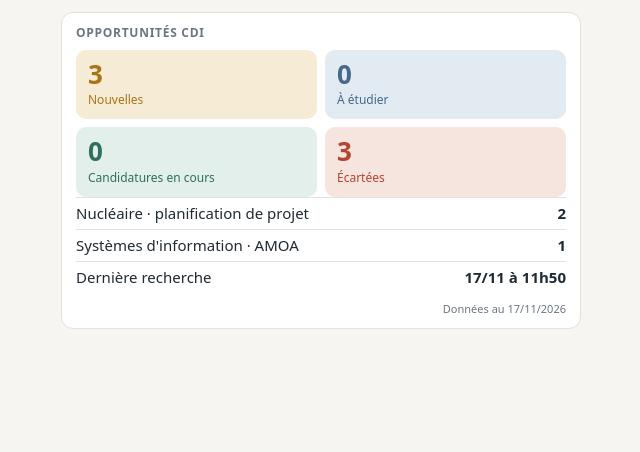
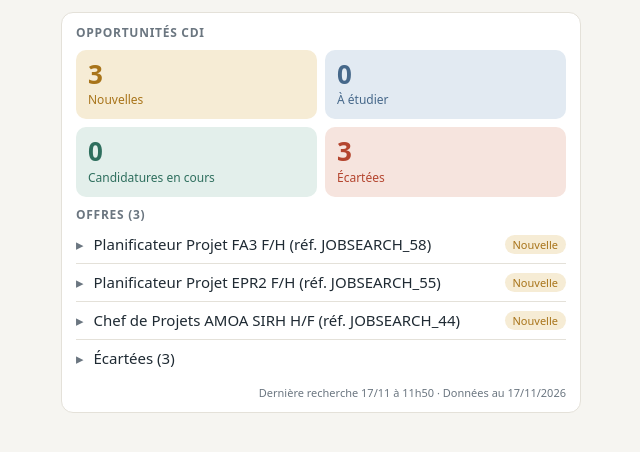
Before and after one commit to sammolawlify/tableau-de-bord, a plain HTML site: page opportunites-cdi.html in a window 1280 px wide. Shown: the whole page, without its empty margins (319-959 px from the left). Drawn offline with Linux system fonts and the light colour scheme.

Commit message:
Ajoute les listes dépliantes d'offres sur les pages formation et CDI
Co-Authored-By: Claude Sonnet 5.5 <noreply@anthropic.com>
Claude-Session: https://claude.ai/code/session_016DE21mVjHGUxj2NMRDXsEW

```diff
--- a/data-opportunites-cdi.js
+++ b/data-opportunites-cdi.js
@@ -1,13 +1,22 @@
-/* Opportunités CDI : chiffres agrégés uniquement. Aucun nom d'employeur, de contact ni de salaire. null = non disponible. */
+/* Opportunités CDI. Source : SUIVI_DEVELOPPEMENT.md, Section 1 (Type = CDI). null = non disponible. */
 window.DATA_OPPORTUNITES_CDI = {
   updated: "17/11/2026",
   derniere_recherche: "17/11 à 11h50",
-  nouvelles: 3,
-  a_etudier: 0,
   candidatures_en_cours: 0,
-  ecartees: 3,
-  par_secteur: [
-    { label: "Nucléaire · planification de projet", n: 2 },
-    { label: "Systèmes d'information · AMOA", n: 1 }
+  items: [
+    { titre: "Planificateur Projet FA3 F/H (réf. JOBSEARCH_58)", employeur: "Edvance (filiale EDF/Framatome)", lieu: "Montrouge (92), accord télétravail",
+      contrat: "CDI", tarif: "45-55 k€", publiee: "16/11/2026", limite: "non précisée", repere: "17/11/2026", statut: "Nouvelle",
+      lien: "https://to.indeed.com/aajhjbj9h62t" },
+    { titre: "Planificateur Projet EPR2 F/H (réf. JOBSEARCH_55)", employeur: "Framatome", lieu: "La Défense (92), ≥ 3 j/sem. sur site",
+      contrat: "CDI", tarif: "40-55 k€", publiee: "12/11/2026", limite: "non précisée", repere: "17/11/2026", statut: "Nouvelle",
+      lien: "https://to.indeed.com/aaxgcvc7d8kv" },
+    { titre: "Chef de Projets AMOA SIRH H/F (réf. JOBSEARCH_44)", employeur: "PayJob (cabinet, pour un client)", lieu: "Paris 1er, télétravail++",
+      contrat: "CDI", tarif: "50-60 k€", publiee: "11/11/2026", limite: "non précisée", repere: "17/11/2026", statut: "Nouvelle",
+      lien: "https://to.indeed.com/aaqvhbyhwxb7" }
+  ],
+  ecartees: [
+    { label: "Ingénieur réseau industriel · CEA", motif: "profil réseaux/cyber" },
+    { label: "Resp. ingénierie système · CEA", motif: "publiée le 02/11, plus de 14 jours" },
+    { label: "Offre Orano", motif: "publiée le 29/10" }
   ]
 };
--- a/opportunites-cdi.html
+++ b/opportunites-cdi.html
@@ -12,19 +12,40 @@
 <script src="data-opportunites-cdi.js"></script>
 <script>
 const D = window.DATA_OPPORTUNITES_CDI;
-const v = n => n === null || n === undefined ? '<span class="na">n/d</span>' : n;
+const esc = s => String(s).replace(/[&<>"]/g, c => ({"&":"&amp;","<":"&lt;",">":"&gt;",'"':"&quot;"}[c]));
+const count = s => D.items.filter(i => i.statut === s).length;
+const tagCls = s => s === "Nouvelle" ? "t-high" : s === "À étudier" ? "t-norm" : "t-norm";
+const row = (k, v) => `<dt>${k}</dt><dd>${v}</dd>`;
+const item = i => `
+  <details class="opp">
+    <summary><span class="t">${esc(i.titre)}</span><span class="tag ${tagCls(i.statut)}">${esc(i.statut)}</span></summary>
+    <dl>
+      ${row("Employeur", esc(i.employeur))}
+      ${row("Lieu", esc(i.lieu))}
+      ${row("Contrat", esc(i.contrat))}
+      ${row("Rémunération", esc(i.tarif))}
+      ${row("Publiée le", esc(i.publiee))}
+      ${row("Date limite", esc(i.limite))}
+      ${row("Repérée le", esc(i.repere))}
+      ${row("Annonce", `<a href="${esc(i.lien)}" target="_blank" rel="noopener">Ouvrir l'annonce</a>`)}
+    </dl>
+  </details>`;
 document.getElementById("app").innerHTML = `
 <section class="card">
   <h2>Opportunités CDI</h2>
   <div class="counters">
-    <div class="counter c-todo"><b>${v(D.nouvelles)}</b><span>Nouvelles</span></div>
-    <div class="counter c-wait"><b>${v(D.a_etudier)}</b><span>À étudier</span></div>
-    <div class="counter c-chase"><b>${v(D.candidatures_en_cours)}</b><span>Candidatures en cours</span></div>
-    <div class="counter c-urgent"><b>${v(D.ecartees)}</b><span>Écartées</span></div>
+    <div class="counter c-todo"><b>${count("Nouvelle")}</b><span>Nouvelles</span></div>
+    <div class="counter c-wait"><b>${count("À étudier")}</b><span>À étudier</span></div>
+    <div class="counter c-chase"><b>${D.candidatures_en_cours}</b><span>Candidatures en cours</span></div>
+    <div class="counter c-urgent"><b>${D.ecartees.length}</b><span>Écartées</span></div>
   </div>
-  ${D.par_secteur.map(s => `<div class="row"><span>${s.label}</span><b>${s.n}</b></div>`).join("")}
-  <div class="row"><span>Dernière recherche</span><b>${D.derniere_recherche}</b></div>
-  <p class="upd">Données au ${D.updated}</p>
+  <div class="sub">Offres (${D.items.length})</div>
+  ${D.items.length ? D.items.map(item).join("") : '<div class="gone">Aucune offre vérifiée pour le moment.</div>'}
+  <details class="opp">
+    <summary><span class="t">Écartées (${D.ecartees.length})</span></summary>
+    <dl>${D.ecartees.map(e => row(esc(e.label), esc(e.motif))).join("")}</dl>
+  </details>
+  <p class="upd">Dernière recherche ${esc(D.derniere_recherche)} · Données au ${esc(D.updated)}</p>
 </section>`;
 </script>
 </body>
--- a/style.css
+++ b/style.css
@@ -62,3 +62,16 @@
   ul.veille a:hover{text-decoration:underline}
   ul.veille small{display:block;color:var(--muted);font-size:12px;margin-top:2px}
   .dot{display:inline-block;width:8px;height:8px;border-radius:50%;background:var(--urgent);margin-right:6px}
+  details.opp{border-top:1px solid var(--line)}
+  details.opp:first-of-type{border-top:0}
+  details.opp summary{cursor:pointer;list-style:none;display:flex;justify-content:space-between;align-items:center;gap:8px;padding:8px 0}
+  details.opp summary::-webkit-details-marker{display:none}
+  details.opp summary span.t{flex:1}
+  details.opp summary::before{content:"▸";color:var(--muted);margin-right:2px;transition:transform .15s}
+  details.opp[open] summary::before{transform:rotate(90deg)}
+  details.opp dl{margin:0 0 8px;padding-left:16px;display:grid;grid-template-columns:auto 1fr;gap:3px 10px;font-size:13px}
+  details.opp dt{color:var(--muted)}
+  details.opp dd{margin:0}
+  details.opp a{color:var(--accent)}
+  .sub{font-size:12px;letter-spacing:.06em;text-transform:uppercase;color:var(--muted);margin:10px 0 2px;font-weight:600}
+  .gone{font-size:13px;color:var(--muted);padding:3px 0}
```
Also changed, not shown: data-opportunites.js (+11 -5 lines), opportunites.html (+29 -8 lines).
